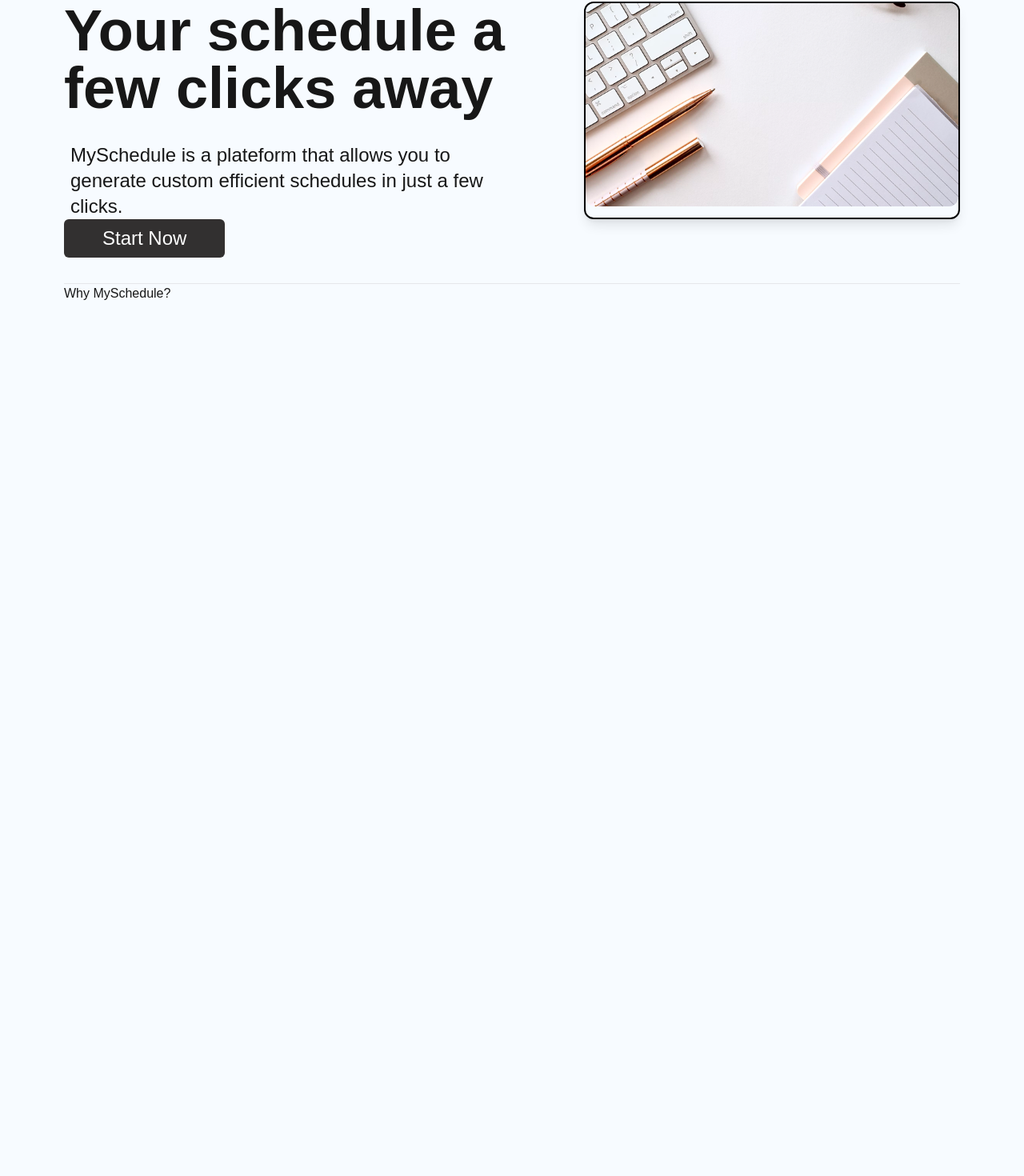
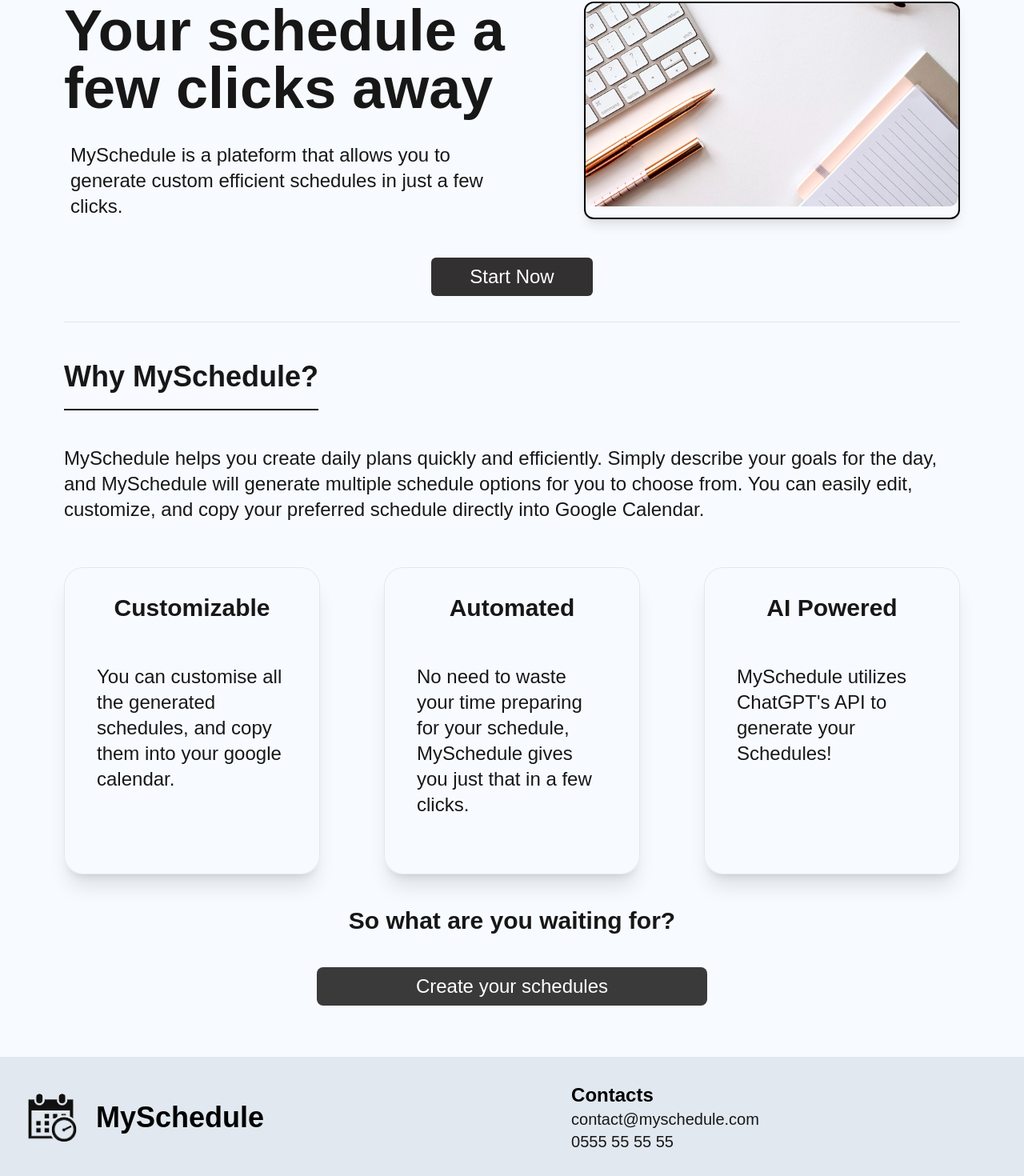
Before and after one commit to RiadGuerni/MySchedule, a Next.js app in the folder frontend/my-schedule/: page / in a window 1280 px wide. Shown: the part 100-1570 px from the top of the page at 80% size. Before the commit the page ends 800 px from the top, so only its background shows below. Built offline with nearby package versions, Linux system fonts and the light colour scheme.

Commit message:
finish landing front

```diff
--- a/frontend/my-schedule/src/components/DetailCard.jsx
+++ b/frontend/my-schedule/src/components/DetailCard.jsx
@@ -1,9 +1,10 @@
 import React from 'react'
 
-export default function DetailCard(title, description) {
+export default function DetailCard({ title, description }) {
   return (
-    <div>
-      details card
+    <div className='w-80 h-96 shadow-xl border-x border-y border-2 rounded-3xl py-3 px-10'>
+      <h3 className='text-center font-bold py-5 text-3xl'>{title}</h3>
+      <p className='text-2xl mt-8'>{description}</p>
     </div>
   )
 }
--- a/frontend/my-schedule/src/components/details.jsx
+++ b/frontend/my-schedule/src/components/details.jsx
@@ -1,9 +1,20 @@
 import React from 'react'
+import DetailCard from './DetailCard'
 
 export default function Details() {
   return (
     <div>
-      <p className=''>Why MySchedule?</p>
+      <h3 className='pb-5 mb-5 mt-12 border-b-2 w-fit border-b-zinc-950 text-4xl font-bold'>Why MySchedule?</h3>
+
+      <p className='pb-14 pt-6 text-2xl'>MySchedule helps you create daily plans quickly and efficiently. Simply describe your goals for the day, and MySchedule will generate multiple schedule options for you to choose from. You can easily edit, customize, and copy your preferred schedule directly into Google Calendar.</p>
+
+
+      <div  className='flex flex-row justify-between'>
+      <DetailCard title="Customizable" description="You can customise all the generated schedules, and copy them into your google calendar." />
+      <DetailCard title="Automated" description="No need to waste your time preparing for your schedule, MySchedule gives you just that in a few clicks." />
+      <DetailCard title="AI Powered" description="MySchedule utilizes ChatGPT's API to generate your Schedules!" />
+
+      </div>
     </div>
   )
 }
--- a/frontend/my-schedule/src/components/footer.jsx
+++ b/frontend/my-schedule/src/components/footer.jsx
@@ -2,8 +2,17 @@
 
 export default function Footer() {
   return (
-    <div>
+    <div className='flex flex-row gap-96 p-8  mt-16 bg-slate-200'>
+        <div className='flex flex-row gap-3 items-center'>
+            <img src="logo-removebg-preview.png" alt="" className='w-16'/>
+            <p className='font-bold text-4xl ml-3 text-black'>MySchedule</p>
+        </div>
+        <div>
+          <h3 className='font-bold text-2xl text-black'>Contacts</h3>
+          <p className='text-xl'>contact@myschedule.com</p>
+          <p className='text-xl'>0555 55 55 55</p>
+        </div>
+    </div>
 
-    </div>
   )
 }
--- /dev/null
+++ b/frontend/my-schedule/src/components/getStarted.jsx
@@ -0,0 +1,13 @@
+import React from 'react'
+
+export default function GetStarted() {
+    return (
+        <div className='grid place-content-center'>
+            <p className='text-3xl font-bold m-10'>So what are you waiting for?</p>
+            <button className='text-white bg-[#3B3A3A] rounded-lg text-2xl px-8 py-2'>Create your schedules</button>
+        </div>
+
+
+
+    )
+}
--- a/frontend/my-schedule/src/components/hero.jsx
+++ b/frontend/my-schedule/src/components/hero.jsx
@@ -1,3 +1,4 @@
+import Link from 'next/link'
 import React from 'react'
 
 export default function Hero() {
@@ -15,12 +16,16 @@
         </div>
 
         <div className='border-black rounded-xl shadow-lg border-2'>
-        <img src="hero img.png " alt="" className='w-[661px] rounded-xl'/>
+          <img src="hero img.png " alt="" className='w-[661px] rounded-xl' />
         </div>
 
       </div>
 
-    <button className='bg-[#323030] text-white px-12 py-2 text-2xl rounded-md hover:bg-[#4e4a4a]'>Start Now</button>
+      <div className='grid place-content-center mt-6'>
+        <Link href={"/login"}>
+          <button className='bg-[#323030] text-white px-12 mt-6 py-2 text-2xl rounded-md hover:bg-[#4e4a4a]'>Start Now</button>
+        </Link>
+      </div>
     </>
   )
 }
--- /dev/null
+++ b/frontend/my-schedule/src/pages/ChampsSaisie/index.jsx
@@ -0,0 +1,22 @@
+import React from "react";
+
+export default function ChampsSaisie() {
+
+    return (
+        <div>
+            <form>
+                <h2>Today's Goals</h2>
+                <p><input type="text" placeholder="Enter your goals for today"/> </p>
+                <h2>Schedule Start Time</h2>
+                <p><input type="date" placeholder="Enter the start time for the schedule (HH:MM format)"/> </p>
+                <h2>Schedule End Time</h2>
+                <p><input type="date" placeholder="Enter the end time for the schedule (HH:MM format)"/> </p>
+
+
+
+            </form>
+        </div>
+
+
+    )
+}
--- a/frontend/my-schedule/src/pages/index.jsx
+++ b/frontend/my-schedule/src/pages/index.jsx
@@ -1,15 +1,23 @@
 import Hero from "@/components/hero";
 import Navbar from "@/components/navbar";
 import Details from "@/components/details";
+import Footer from "@/components/footer";
+import GetStarted from "@/components/getStarted";
+
 
 export default function Home() {
   return (
-    <div className="px-20">
+    <div>
+      <div className="px-20">
       <Navbar></Navbar>
       <Hero></Hero>
       <hr className="mt-8 border-1"/>
       <Details></Details>
+      <GetStarted></GetStarted>
+      </div>
+      <Footer></Footer>
     </div>
+
 
   );
 }
```
Also changed, not shown: frontend/my-schedule/public/logo-removebg-preview.png (added), 1 other file (tests, documents, lock files or other folders). Lines whose indentation alone changed are shown as unchanged.
